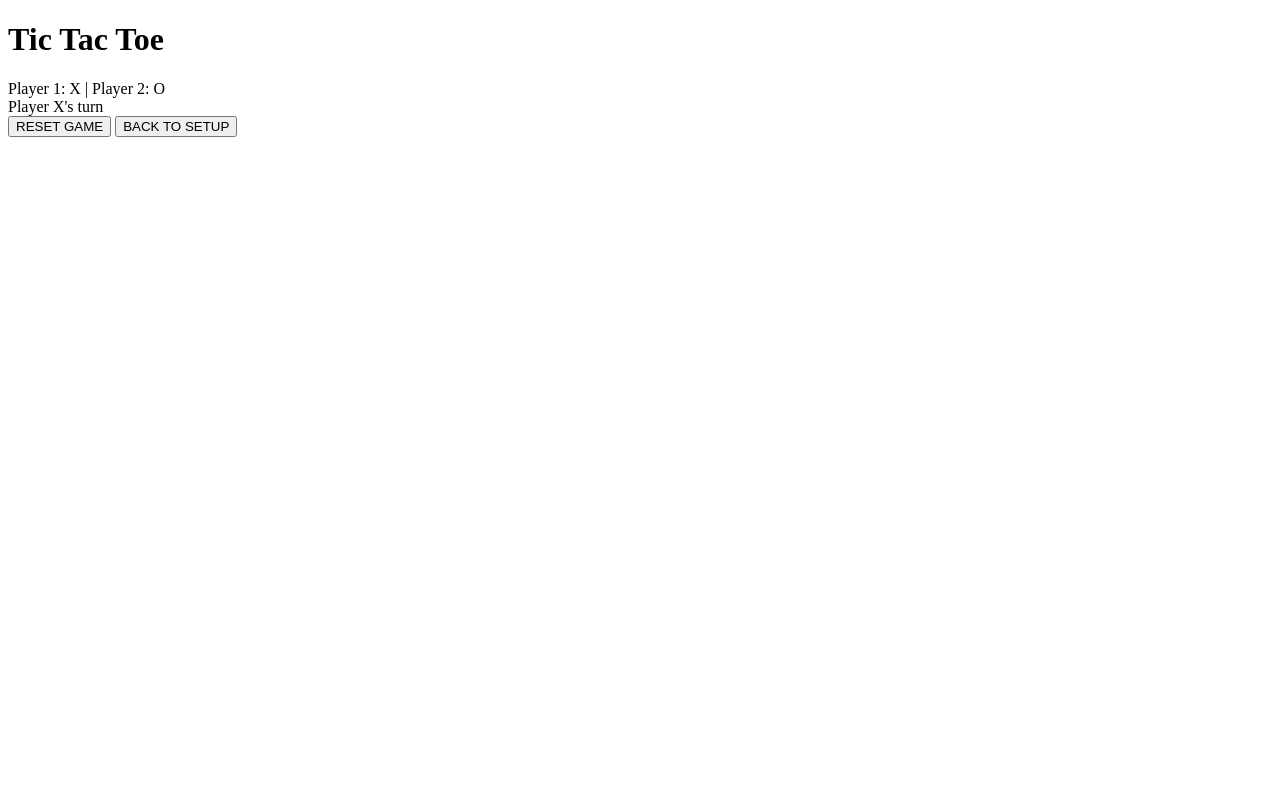
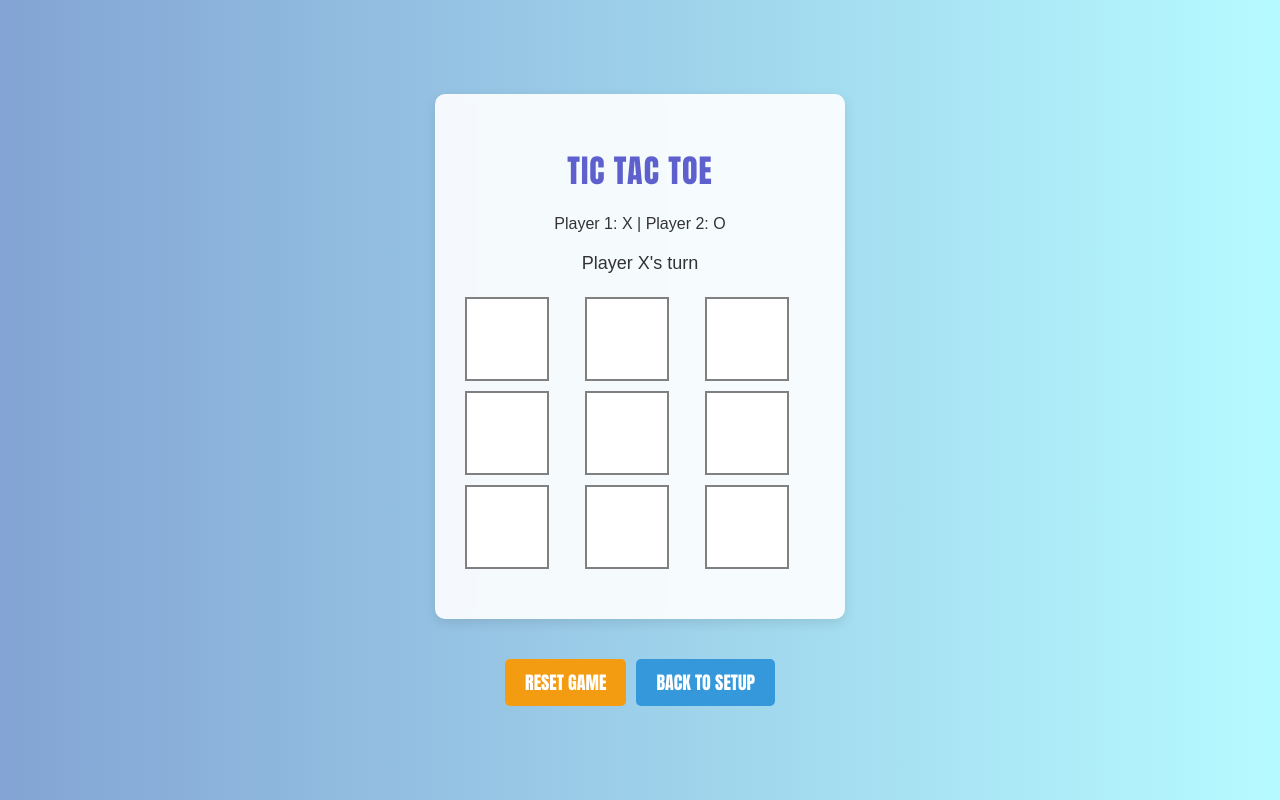
Before and after one commit to NaveenPensia70/Game-Zone, a plain HTML site: page tic_tac_toe_2p.html in a window 1280 px wide. Drawn offline with Linux system fonts and the light colour scheme.

Commit message:
tictactoe 2p css code is added

```diff
--- a/tic_tac_toe_2p.html
+++ b/tic_tac_toe_2p.html
@@ -4,7 +4,131 @@
     <meta charset="UTF-8">
     <meta name="viewport" content="width=device-width, initial-scale=1.0">
     <title>2 Player Tic Tac Toe</title>
-    </head>
+    <style>
+      body {
+        font-family: 'Anton SC', sans-serif;
+        background: linear-gradient(to right, #83a4d4, #b6fbff);
+        margin: 0;
+        padding: 0;
+        display: flex;
+        justify-content: center;
+        align-items: center;
+        min-height: 100vh;
+        background-color: #f0f2f5;
+        color: #333;
+        flex-direction: column;
+      }
+
+      .game-container {
+        background-color: rgba(255, 255, 255, 0.9);
+        border-radius: 10px;
+        box-shadow: 0 4px 12px rgba(0, 0, 0, 0.1);
+        padding: 30px;
+        width: 350px;
+        max-width: 90%;
+        text-align: center;
+        margin-bottom: 20px;
+        backdrop-filter: blur(5px);
+      }
+
+      .game-header {
+        margin-bottom: 20px;
+
+      }
+      .game-header h1{
+        color: #5e60ce;
+    font-size: 2.0rem;               /* Sets a large font size */
+   /* Purple-blue color */
+    margin-bottom: 20px;
+    letter-spacing: 1px;
+    font-family: Impact, Haettenschweiler, 'Arial Narrow Bold', sans-serif;
+
+    font-weight: 900;           /* Space below the title */
+    /* font-family: 'Anton SC', sans-serif;  Uses the Anton SC font */
+    text-transform: uppercase;
+      }
+
+      .game-info {
+        margin: 10px 0;
+        font-size: 16px;
+      }
+
+      .board {
+        display: grid;
+        grid-template-columns: repeat(3, 1fr);
+        grid-gap: 10px;
+        margin: 20px auto;
+      }
+
+      .cell {
+        width: 80px;
+        height: 80px;
+        background-color: #fff;
+        border: 2px solid grey;
+        display: flex;
+        justify-content: center;
+        align-items: center;
+        font-size: 36px;
+        font-weight: bold;
+        cursor: pointer;
+        transition: all 0.2s;
+      }
+
+      .cell:hover {
+        background-color: #f8f9fa;
+      }
+
+      .cell.x {
+        color: #e74c3c;
+      }
+
+      .cell.o {
+        color: #3498db;
+      }
+
+      .status {
+        margin: 15px 0;
+        font-size: 18px;
+        font-weight: 500;
+        min-height: 24px;
+      }
+
+      .action-buttons {
+        display: flex;
+        gap: 10px;
+        margin-top: 20px;
+        justify-content: center;
+        text-transform: uppercase;
+      }
+
+      .back-btn, .reset-btn {
+        font-family: Impact, Haettenschweiler, 'Arial Narrow Bold', sans-serif;
+        color: white;
+        border: none;
+        padding: 10px 20px;
+        border-radius: 5px;
+        font-size: 18px;
+        cursor: pointer;
+        transition: background-color 0.2s;
+      }
+
+      .back-btn {
+        background-color: #3498db;
+      }
+
+      .back-btn:hover {
+        background-color: #2980b9;
+      }
+
+      .reset-btn {
+        background-color: #f39c12;
+      }
+
+      .reset-btn:hover {
+        background-color: #e67e22;
+      }
+    </style>
+</head>
 <body>
     <div class="game-container">
         <div class="game-header">
```
